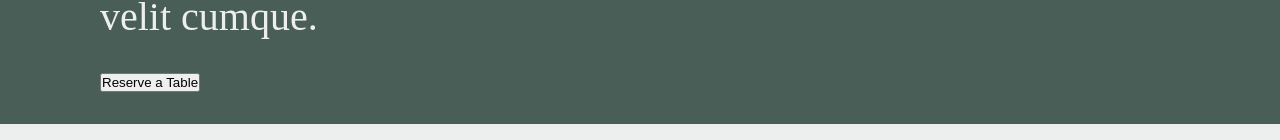
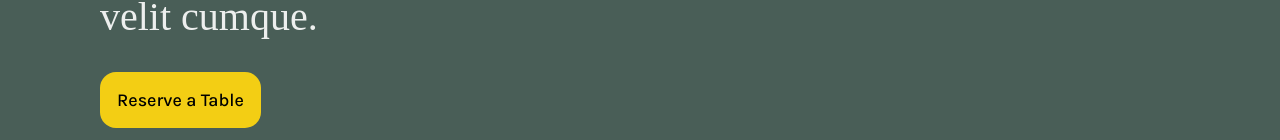
Before and after one commit to sharashero/little-lemon, a React (Create React App) app: page / in a window 1280 px wide. Shown: the part 660-800 px from the top of the page. Built offline with nearby package versions, Linux system fonts and the light colour scheme; a web font is replaced by a local one.

Commit message:
added Button component

```diff
--- /dev/null
+++ b/src/components/Button.js
@@ -0,0 +1,9 @@
+function Button({ children, onClick }) {
+  return (
+    <button className="btn rounded" onClick={onClick}>
+      {children}
+    </button>
+  )
+}
+
+export default Button;
--- a/src/components/Hero.js
+++ b/src/components/Hero.js
@@ -1,3 +1,5 @@
+import Button from "./Button";
+
 function Hero() {
   return (
     <section className="hero">
@@ -5,7 +7,7 @@ function Hero() {
         <h1>Little Lemon</h1>
         <h2>Chicago</h2>
         <p>Lorem ipsum dolor sit amet consectetur adipisicing elit. Ab laboriosam dolor natus ut tenetur iusto ullam, voluptate temporibus doloribus fugiat repellat quae impedit odit ratione illum? Eligendi alias velit cumque.</p>
-        <button>Reserve a Table</button>
+        <Button>Reserve a Table</Button>
       </div>
 
       <div className="overflow-img-wrapper">
--- a/src/index.css
+++ b/src/index.css
@@ -154,3 +154,19 @@ section.hero {
   max-width: 480px;
   position: absolute;
 }
+
+button.btn {
+  padding: 1rem;
+  cursor: pointer;
+  font: var(--font-call-to-action);
+  border: 1px solid transparent;
+  background-color: var(--color-primary-yellow);
+}
+
+button.btn:hover {
+  filter: brightness(1.1);
+}
+
+button.btn:active {
+  background-color: var(--color-secondary-orange-light);
+}
```
